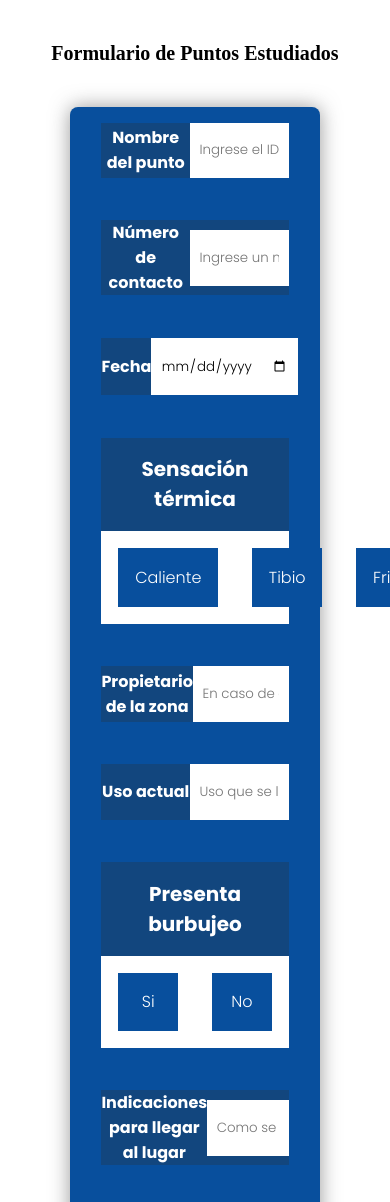
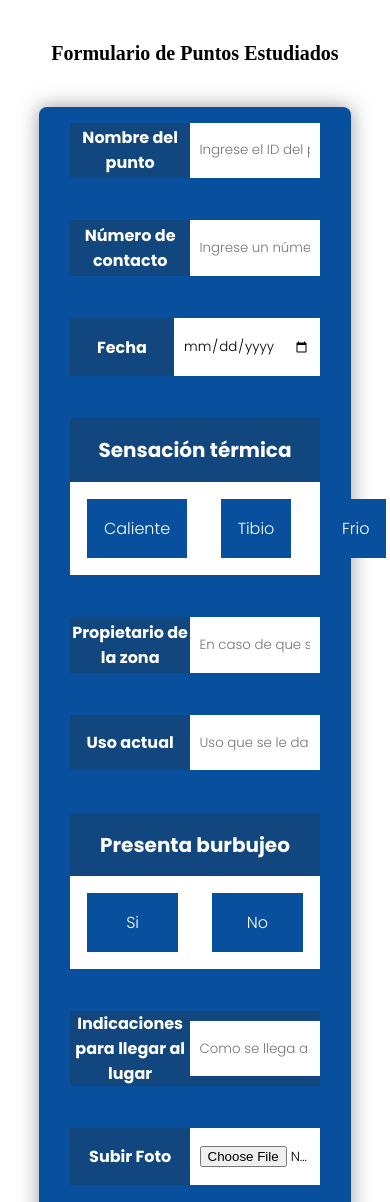
Before and after one commit to MarioCordero/GeoterRA_DEV, a PHP site: page /addpoint.html in a window 390 px wide; the page is wider, and only the part inside the window is pictured. Shown: the part 68-1270 px from the top of that part. Run offline with PHP 8.4, Linux system fonts and the light colour scheme; some web fonts are replaced.

Commit message:
FEAT: Optimizada resolucion 900 a addpoint.html

```diff
--- a/website/assets/css/responsive.css
+++ b/website/assets/css/responsive.css
@@ -464,7 +464,9 @@
 
 /*---------------------------------900 WIDTH-------------------------*/
 @media screen and (max-width: 900px){
-
+    .add-point-form {
+        width: 100%;
+    }
 }
 
 /*---------------------------------815 WIDTH-------------------------*/
```
